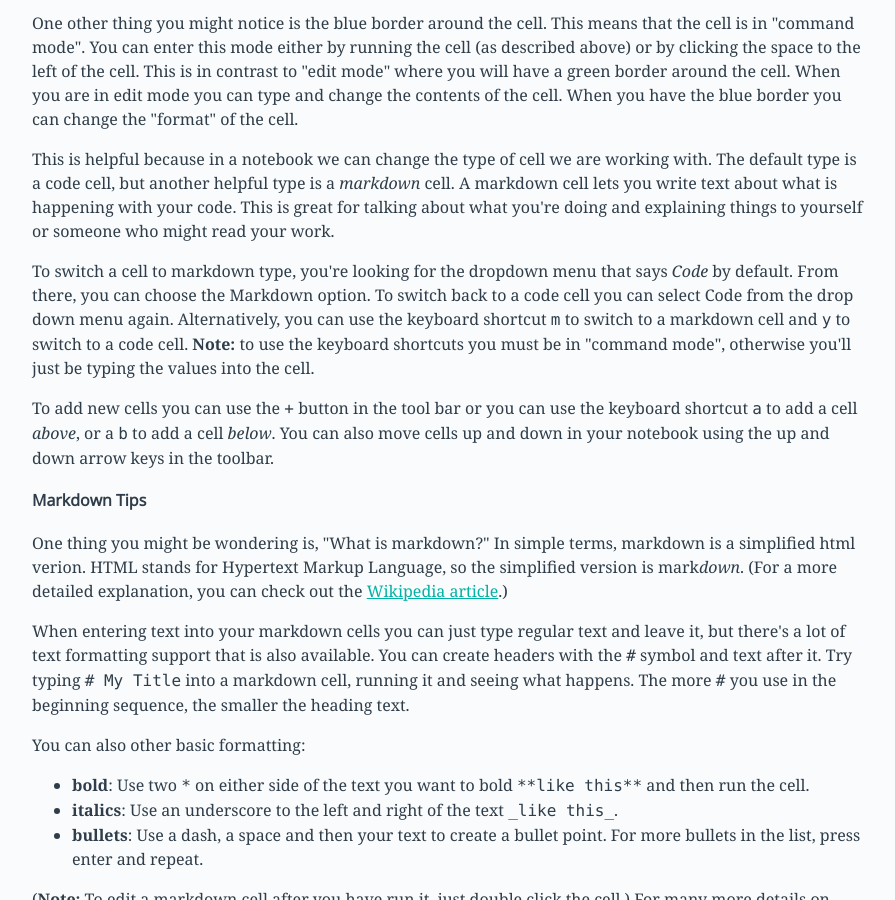
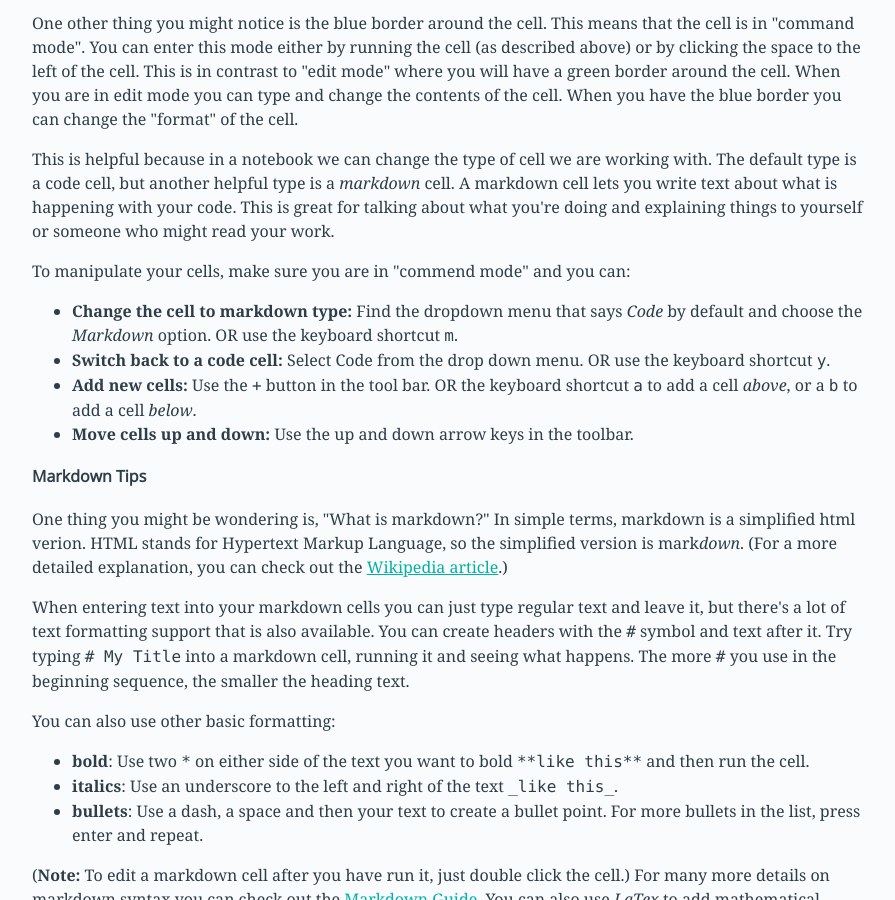
Before and after one commit to rebeccaebarnes/rebeccaebarnes.github.io, a Jekyll site: the page built from _posts/2019-08-25-python-sql-start.html, in a window 1280 px wide and 900 px high, scrolled down 2826 px. Shown: the whole window, without its empty margins (0-895 px from the left). Built offline with Jekyll 4.4.1, drawn with Linux system fonts in a browser that asks for light colours.

Commit message:
Add bullet points for cell manipulation tips

```diff
--- a/_posts/2019-08-25-python-sql-start.html
+++ b/_posts/2019-08-25-python-sql-start.html
@@ -69,10 +69,13 @@ title: Python for SQL Developers&#58 Getting Started
         This is helpful because in a notebook we can change the type of cell we are working with. The default type is a code cell, but another helpful type is a <em>markdown</em> cell. A markdown cell lets you write text about what is happening with your code. This is great for talking about what you're doing and explaining things to yourself or someone who might read your work.
     </p>
     <p>
-        To switch a cell to markdown type, you're looking for the dropdown menu that says <em>Code</em> by default. From there, you can choose the Markdown option. To switch back to a code cell you can select Code from the drop down menu again. Alternatively, you can use the keyboard shortcut <code>m</code> to switch to a markdown cell and <code>y</code> to switch to a code cell. <strong>Note:</strong> to use the keyboard shortcuts you must be in "command mode", otherwise you'll just be typing the values into the cell.
-    </p>
-    <p>
-        To add new cells you can use the <code>+</code> button in the tool bar or you can use the keyboard shortcut <code>a</code> to add a cell <em>above</em>, or a <code>b</code> to add a cell <em>below</em>. You can also move cells up and down in your notebook using the up and down arrow keys in the toolbar.
+        To manipulate your cells, make sure you are in "commend mode" and you can:
+        <ul>
+            <li><strong>Change the cell to markdown type:</strong> Find the dropdown menu that says <em>Code</em> by default and choose the <em>Markdown</em> option. OR use the keyboard shortcut <code>m</code>.</li>
+            <li><strong>Switch back to a code cell:</strong> Select Code from the drop down menu. OR use the keyboard shortcut <code>y</code>.</li>
+            <li><strong>Add new cells:</strong> Use the <code>+</code> button in the tool bar. OR the keyboard shortcut <code>a</code> to add a cell <em>above</em>, or a <code>b</code> to add a cell <em>below</em>.</li>
+            <li><strong>Move cells up and down:</strong> Use the up and down arrow keys in the toolbar.</li>
+        </ul>
     </p>
     <h4>Markdown Tips</h4>
     <p>
@@ -82,7 +85,7 @@ title: Python for SQL Developers&#58 Getting Started
         When entering text into your markdown cells you can just type regular text and leave it, but there's a lot of text formatting support that is also available. You can create headers with the <code>#</code> symbol and text after it. Try typing <code># My Title</code> into a markdown cell, running it and seeing what happens. The more <code>#</code> you use in the beginning sequence, the smaller the heading text.
     </p>
     <p>
-        You can also other basic formatting:
+        You can also use other basic formatting:
         <ul>
             <li><strong>bold</strong>: Use two <code>*</code> on either side of the text you want to bold <code>**like this**</code> and then run the cell.</li>
             <li><strong>italics</strong>: Use an underscore to the left and right of the text <code>_like this_</code>.</li>
```
